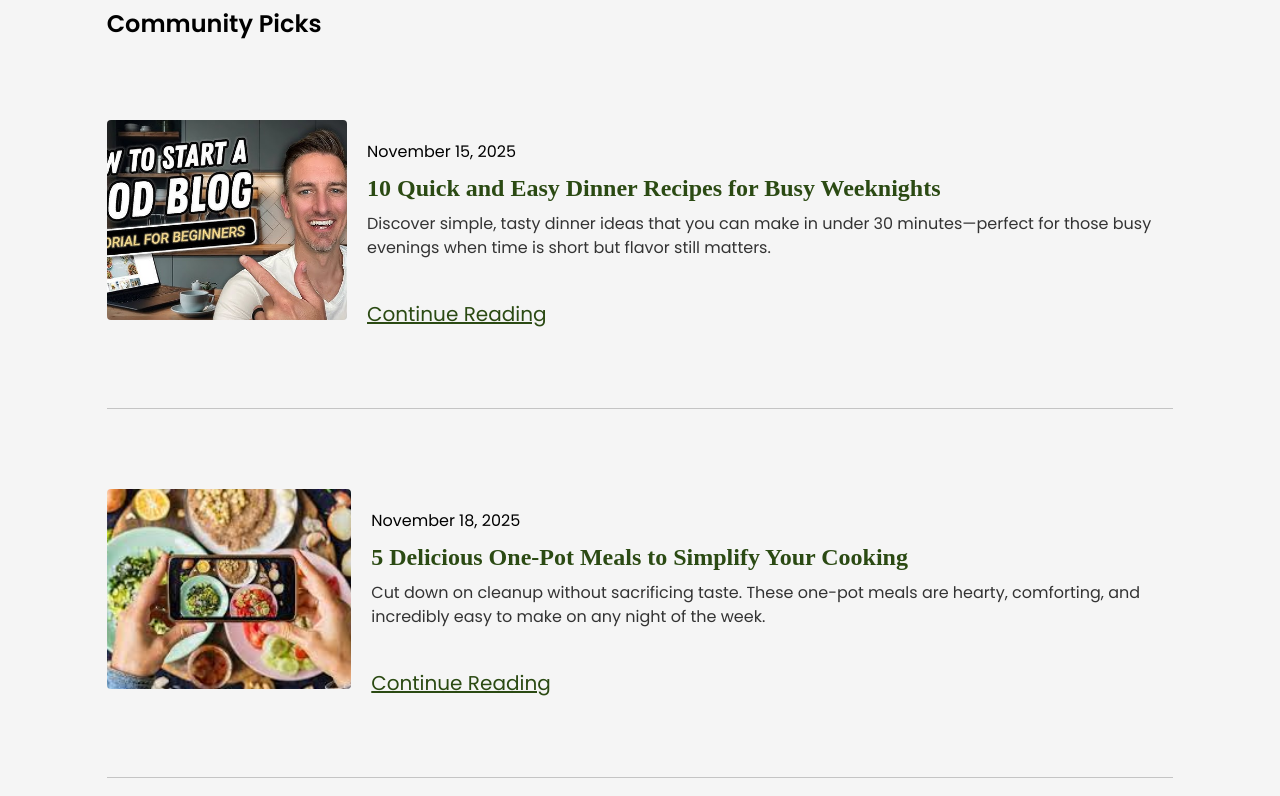
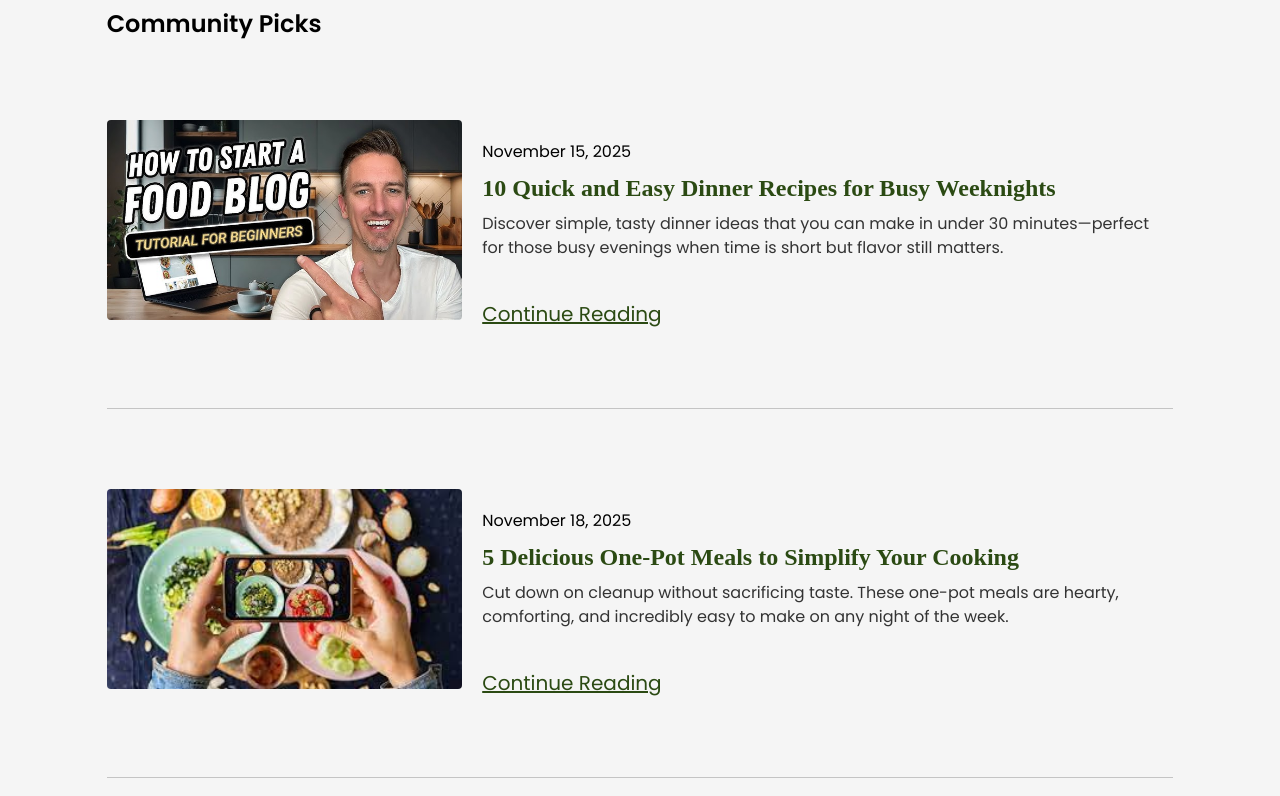
Before and after one commit to wilhelmusolejr/foodify-v2, a React (Vite) app in the folder client/: page / in a window 1280 px wide. Shown: the part 3424-4220 px from the top of the page. Built offline with nearby package versions, Linux system fonts and the light colour scheme; a web font is replaced by a local one.

Commit message:
style: responsive design

```diff
--- a/client/src/components/BlogItem.jsx
+++ b/client/src/components/BlogItem.jsx
@@ -5,20 +5,18 @@ export default function BlogItem({ heading, date, description, imageUrl }) {
     <div className="my-20 border-b border-black/20 pb-20">
       <div className="flex gap-5 flex-col md:flex-row">
         {/* image */}
-        <div className="h-50 md:min-w-50 md:h-50">
+        <div className="w-full md:w-1/3">
           <img
             src={`images/blog/${imageUrl}`}
             alt={`Image for ${heading}`}
-            className=" object-cover object-center w-full h-full rounded-sm"
+            className="object-cover object-center w-full rounded-sm"
           />
         </div>
 
         {/* data */}
-        <div className="pt-5">
+        <div className="pt-5 flex-1">
           <h3 className="mb-2">{date}</h3>
-          <h2 className="font-bold text-2xl mb-2 poltawski-nowy text-[#2B4A13]">
-            {heading}
-          </h2>
+          <h2 className="font-bold text-2xl mb-2 poltawski-nowy text-[#2B4A13]">{heading}</h2>
           <p className="mb-10  text-[#333]">{description}</p>
           <a href="#" className="underline capitalize text-xl text-[#2B4A13]">
             Continue Reading
```
